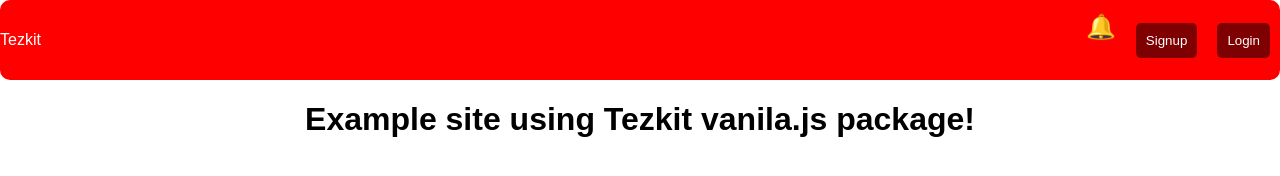
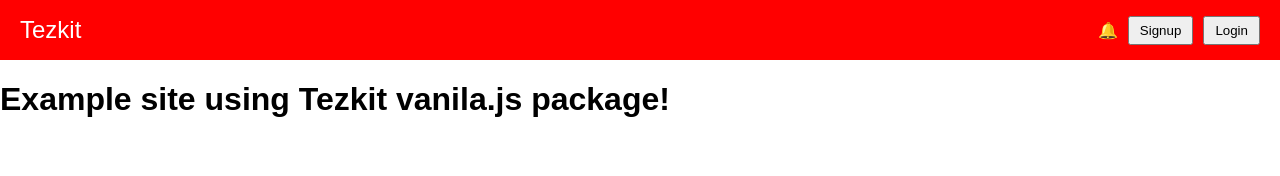
Before and after one commit to codekeep18feb/sync, a plain HTML site: page package-consumer/index.html in a window 1280 px wide. Drawn offline with nearby package versions, Linux system fonts and the light colour scheme; files whose address does not match are found by name.

Commit message:
added notification modal & update css a bit

```diff
--- a/packaged_app/src/index.js
+++ b/packaged_app/src/index.js
@@ -23,6 +23,8 @@ export function addHeader() {
 
     const notificationIcon = document.createElement('span');
     notificationIcon.textContent = '🔔';
+    notificationIcon.style.cursor = 'pointer';
+    notificationIcon.addEventListener('click', toggleModal);
     rightPart.appendChild(notificationIcon);
 
     const signupButton = createHeaderButton('Signup', () => {
@@ -38,6 +40,13 @@ export function addHeader() {
     header.appendChild(rightPart);
 
     document.body.prepend(header);
+
+    // Create the modal element
+    const modal = document.createElement('div');
+    modal.classList.add('modal');
+    modal.id = 'notificationModal';
+    modal.textContent = 'This is the notification modal';
+    document.body.appendChild(modal);
 }
 
 function createHeaderButton(text, onClick) {
@@ -46,9 +55,6 @@ function createHeaderButton(text, onClick) {
     button.addEventListener('click', onClick);
     return button;
 }
-
-// Other functions (routeToChat, routeToLogin, routeToSignup, createForm, createFormInput) remain unchanged
-
 
 // Function to handle routing to /chat and render a box with an orange background
 export function routeToChat() {
@@ -161,3 +167,13 @@ function createFormInput(type, placeholder) {
     input.required = true; // Example: Marking inputs as required
     return input;
 }
+
+// Function to toggle the modal visibility
+function toggleModal() {
+    const modal = document.getElementById('notificationModal');
+    if (modal.style.display === 'none' || modal.style.display === '') {
+        modal.style.display = 'block';
+    } else {
+        modal.style.display = 'none';
+    }
+}
--- a/packaged_app/src/style.css
+++ b/packaged_app/src/style.css
@@ -1,64 +1,46 @@
-/* style.css */
+/* Basic styling */
+body, html {
+    margin: 0;
+    padding: 0;
+    font-family: Arial, sans-serif;
+}
 
-header {
-    width: 100%;
-    height: 80px;
-    border-radius: 10px;
-    background-color: red;
-    color: white;
-    text-align: center;
+/* Header styling */
+.header {
     display: flex;
     justify-content: space-between;
     align-items: center;
+    background-color: red;
+    color: white;
+    height: 60px; /* Adjust the height as needed */
+    padding: 0 20px;
 }
 
-header div.left {
-    width: 50%;
-    text-align: left;
+.header .left {
+    font-size: 24px;
 }
 
-header div.right {
+.header .right {
     display: flex;
-    justify-content: flex-end;
-    width: 50%;
+    align-items: center;
 }
 
-header span {
-    cursor: pointer;
-    font-size: 24px;
-    margin-right: 10px;
+.header button {
+    margin-left: 10px;
+    padding: 5px 10px;
 }
 
-header button {
-    cursor: pointer;
-    color: white;
-    padding: 10px;
-    margin: 10px;
-    background-color: rgba(0, 0, 0, 0.5);
-    border-radius: 5px;
-    border: none;
+/* Modal styling */
+.modal {
+    display: none;
+    position: absolute;
+    top: 60px; /* Adjust based on the header height */
+    right: 0;
+    width: 200px;
+    height: calc(90% - 60px); /* Adjust based on the header height */
+    background-color: #ffffff;
+    border: 1px solid #ccc;
+    box-shadow: 0px 2px 10px rgba(0, 0, 0, 0.1);
+    padding: 20px;
+    z-index: 1000;
 }
-
-body {
-    margin: 0;
-    font-family: Arial, sans-serif;
-    background-color: #ffffff;
-}
-
-h1 {
-    text-align: center;
-}
-
-button {
-    cursor: pointer;
-    color: white;
-    padding: 10px;
-    margin: 10px;
-    background-color: rgba(0, 0, 0, 0.5);
-    border-radius: 5px;
-    border: none;
-}
-
-button:hover {
-    background-color: rgba(0, 0, 0, 0.7);
-}
```
Also changed, not shown: packaged_app/dist/bundle.js.
